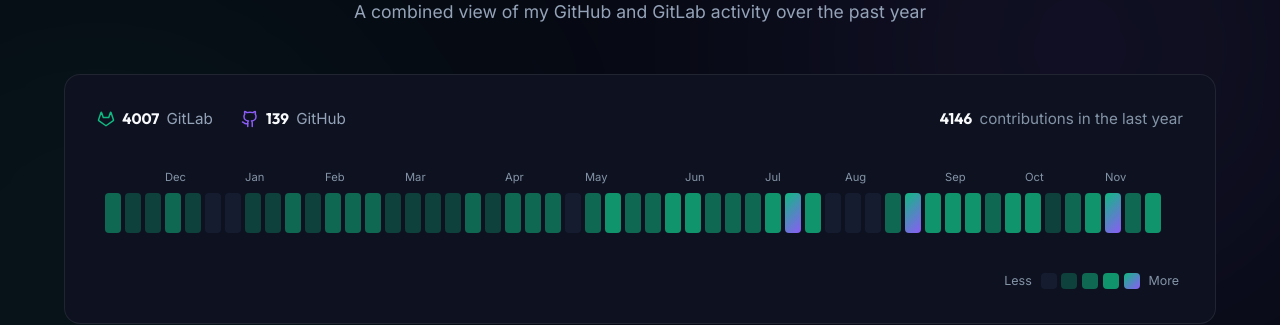
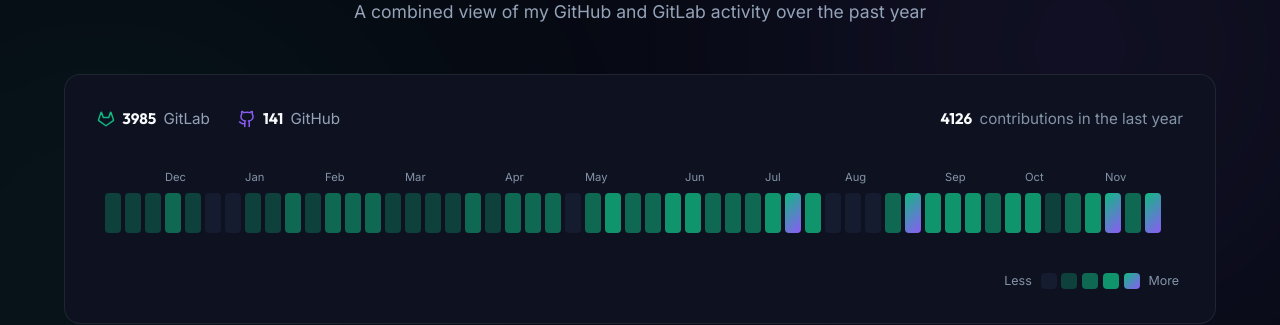
Before and after one commit to NickBourque/NickBourque.github.io, a Jekyll site: the page built from index.html, in a window 1280 px wide and 900 px high, scrolled down 2054 px. Shown: the part 151-476 px from the top of the window. Built offline with Jekyll 4.4.1, drawn with Linux system fonts in a browser that asks for light colours; nearby versions of some CDN libraries; part of the change alters nothing that is shown.

Commit message:
chore: refresh contributions data

```diff
--- a/_data/contributions.json
+++ b/_data/contributions.json
@@ -1,9 +1,9 @@
 {
-  "generated": "2026-11-20",
+  "generated": "2026-11-21",
   "totals": {
-    "github": 139,
-    "gitlab": 4007,
-    "combined": 4146
+    "github": 141,
+    "gitlab": 3985,
+    "combined": 4126
   },
   "max": 214,
   "weeks": [
@@ -11,9 +11,9 @@
       "weekStart": "2025-11-16",
       "monthLabel": "",
       "gh": 0,
-      "gl": 62,
-      "total": 62,
-      "level": 2
+      "gl": 23,
+      "total": 23,
+      "level": 1
     },
     {
       "weekStart": "2025-11-23",
@@ -426,10 +426,10 @@
     {
       "weekStart": "2026-11-15",
       "monthLabel": "",
-      "gh": 6,
-      "gl": 145,
-      "total": 151,
-      "level": 3
+      "gh": 8,
+      "gl": 162,
+      "total": 170,
+      "level": 4
     }
   ]
 }
```
